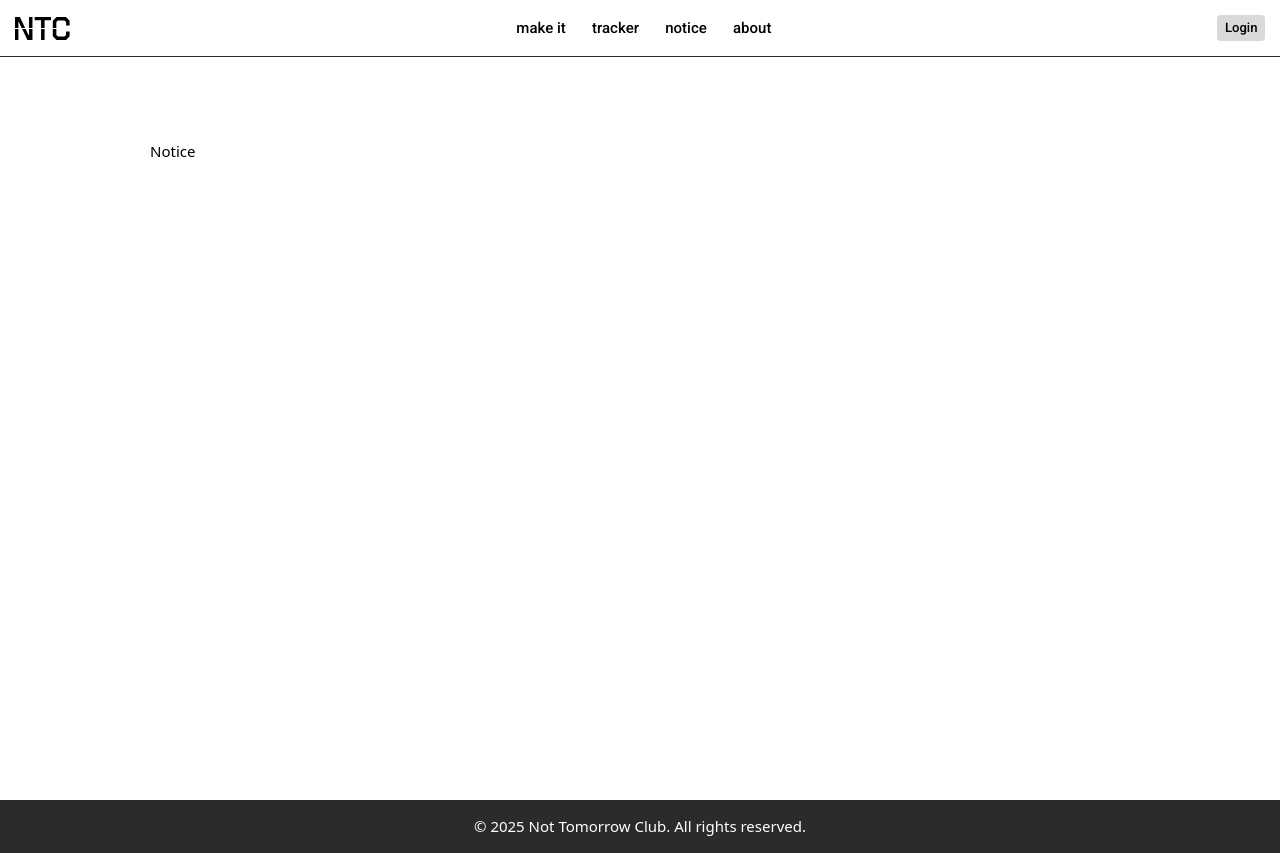
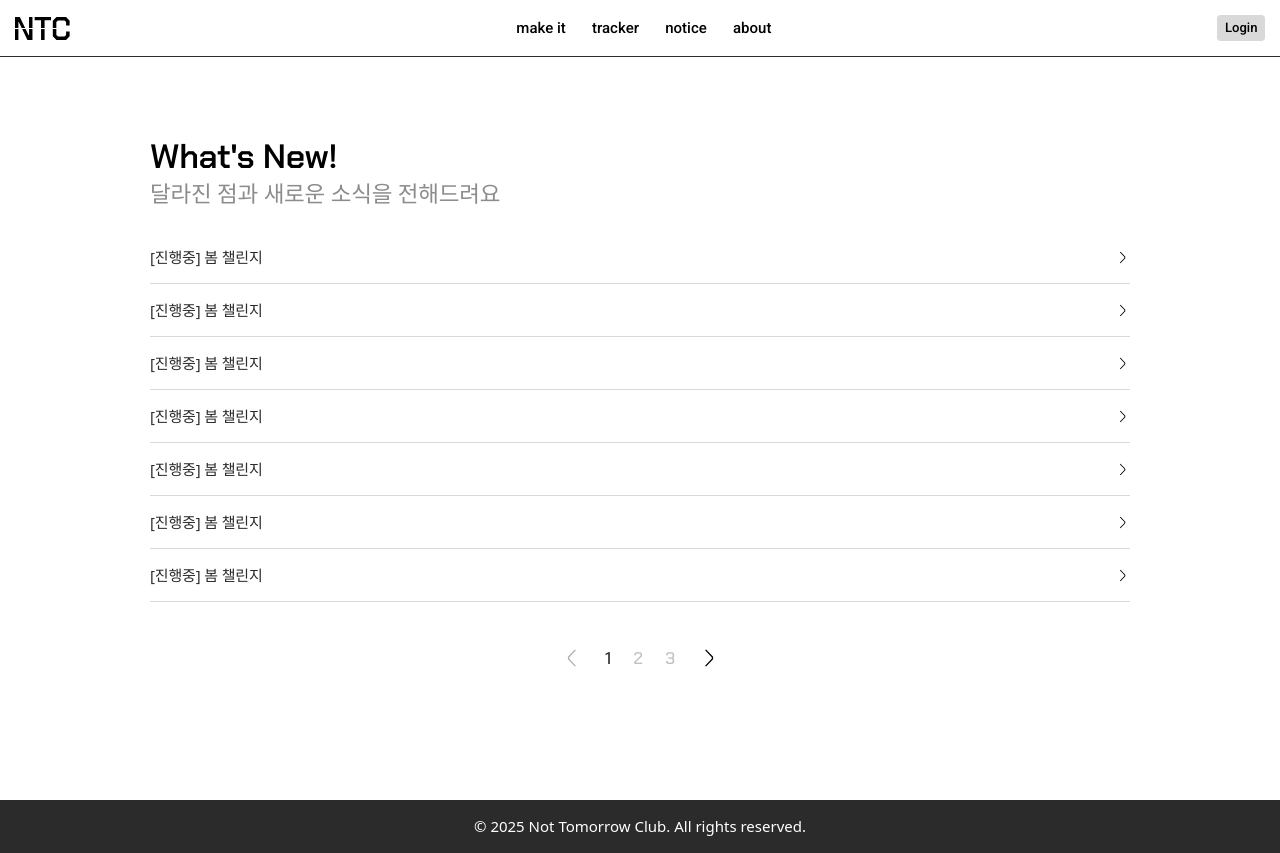
Before and after one commit to iamjinpark/notTomorrowClub-v2, a React (Vite) app: page /notice in a window 1280 px wide. Built offline with nearby package versions, Linux system fonts and the light colour scheme; a web font is replaced by a local one.

Commit message:
feat(notice): #21 Notice 목록 페이지 퍼블리싱
- **구현**
  - What's New! 헤드라인과 공지 목록(행 53px, 하단 구분선, chevron) 배치
  - NoticeItem 컴포넌트 분리, 페이지당 7건 페이지네이션
  - 공지 클릭 시 상세 모달 연결

```diff
--- /dev/null
+++ b/src/components/notice/NoticeItem.tsx
@@ -0,0 +1,23 @@
+import directionRightIcon from "@/assets/icon/direction-right.svg";
+import type { Notice } from "@/types/notice";
+
+interface NoticeItemProps {
+  notice: Notice;
+  onClick: (notice: Notice) => void;
+}
+
+// 시안(Figma 94:2216) 실측 — 행 높이 53px, 하단 구분선, chevron 16px.
+export default function NoticeItem({ notice, onClick }: NoticeItemProps) {
+  return (
+    <li>
+      <button
+        type="button"
+        onClick={() => onClick(notice)}
+        className="border-gray5 hover:bg-gray6 flex h-[53px] w-full items-center justify-between border-b transition-colors"
+      >
+        <span className="ko-headline-sm text-black">{notice.title}</span>
+        <img src={directionRightIcon} alt="" className="size-4" />
+      </button>
+    </li>
+  );
+}
--- a/src/pages/Notice.tsx
+++ b/src/pages/Notice.tsx
@@ -1,5 +1,61 @@
-function Notice() {
-  return <div>Notice</div>;
+import { useState } from "react";
+
+import Modal from "@/components/common/Modal/Modal";
+import Pagination from "@/components/common/Pagination";
+import NoticeItem from "@/components/notice/NoticeItem";
+import PageHeader from "@/layouts/PageHeader";
+import { NOTICES } from "@/api/dummyData";
+import { useModal } from "@/hooks/useModal";
+import type { Notice as NoticeType } from "@/types/notice";
+
+const NOTICES_PER_PAGE = 7;
+
+export default function Notice() {
+  const [currentPage, setCurrentPage] = useState(1);
+  const [selected, setSelected] = useState<NoticeType | null>(null);
+  const detailModal = useModal();
+
+  const totalPages = Math.max(1, Math.ceil(NOTICES.length / NOTICES_PER_PAGE));
+  const safePage = Math.min(currentPage, totalPages);
+  const pageNotices = NOTICES.slice(
+    (safePage - 1) * NOTICES_PER_PAGE,
+    safePage * NOTICES_PER_PAGE
+  );
+
+  const openDetail = (notice: NoticeType) => {
+    setSelected(notice);
+    detailModal.open();
+  };
+
+  return (
+    <div className="flex flex-col">
+      <PageHeader
+        title="What's New!"
+        subtitle="달라진 점과 새로운 소식을 전해드려요"
+      />
+
+      <ul className="mt-[26px]">
+        {pageNotices.map((notice) => (
+          <NoticeItem key={notice.id} notice={notice} onClick={openDetail} />
+        ))}
+      </ul>
+
+      <div className="mt-[45px] flex justify-center">
+        <Pagination
+          currentPage={safePage}
+          totalPages={totalPages}
+          onPageChange={setCurrentPage}
+        />
+      </div>
+
+      {selected && (
+        <Modal
+          type="notice"
+          isOpen={detailModal.isOpen}
+          onClose={detailModal.close}
+          notice={selected}
+        />
+      )}
+    </div>
+  );
 }
-
-export default Notice;
```
